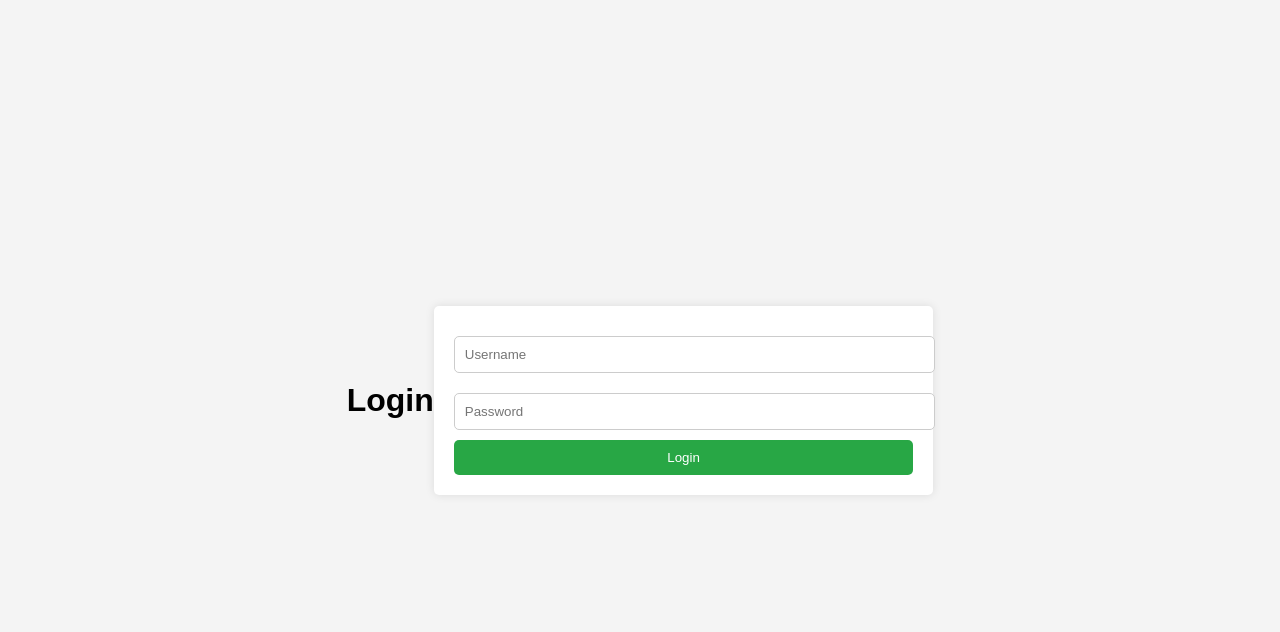
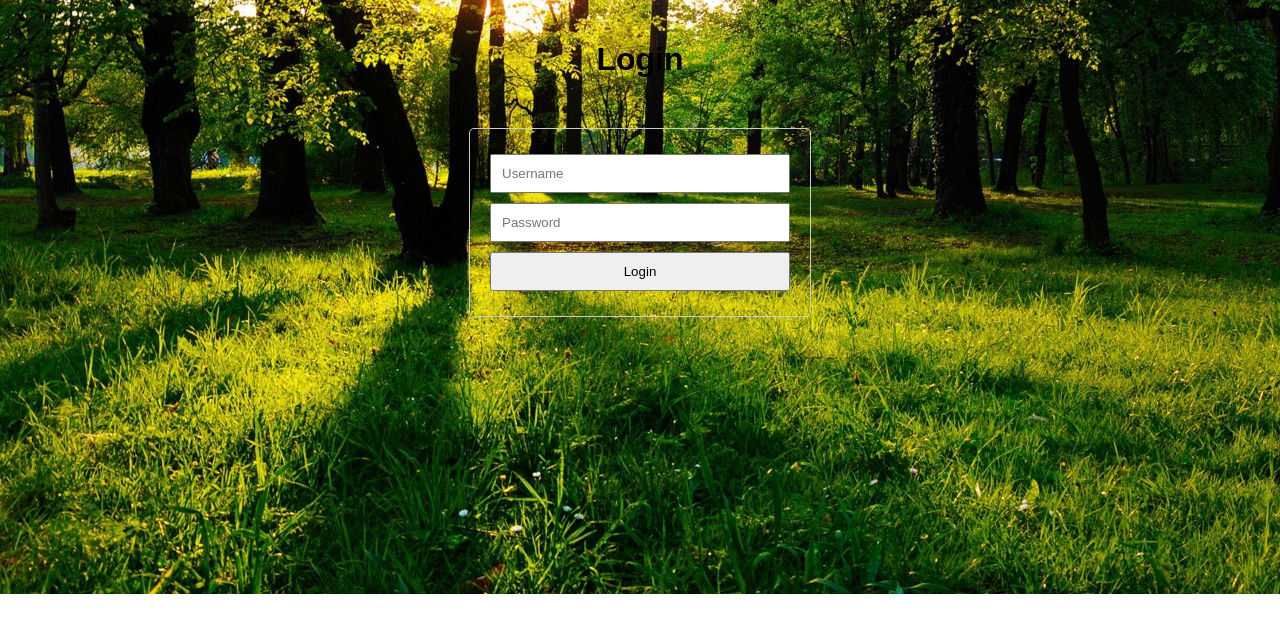
Before and after one commit to MilkeCrow/YouCan, a plain HTML site: page login.html in a window 1280 px wide. Drawn offline with Linux system fonts and the light colour scheme.

Commit message:
Updated all project files

```diff
--- a/css/styles.css
+++ b/css/styles.css
@@ -5,7 +5,7 @@ body {
     padding: 20px;
 
     /* Ensure the file name and path are correct */
-    background-image: url('images/background.jpg');
+    background-image: url('/images/background.jpg');
     background-size: cover;
     /* Ensures the image covers the whole background */
     background-repeat: no-repeat;
--- a/login.html
+++ b/login.html
@@ -3,45 +3,11 @@
 <head>
     <meta charset="UTF-8">
     <meta name="viewport" content="width=device-width, initial-scale=1.0">
-
+    <link rel="stylesheet" href="/css/styles.css">
     <title>Login Page</title>
 </head>
 <body>
-    <style>
-        body {
-            font-family: Arial, sans-serif;
-            background-color: #f4f4f4;
-            display: flex;
-            justify-content: center;
-            align-items: center;
-            height: 100vh;
-            margin: 0;
-        }
-        form {
-            background: white;
-            padding: 20px;
-            border-radius: 5px;
-            box-shadow: 0 0 10px rgba(0, 0, 0, 0.1);
-        }
-        input[type="text"], input[type="password"] {
-            width: 100%;
-            padding: 10px;
-            margin: 10px 0;
-            border: 1px solid #ccc;
-            border-radius: 5px;
-        }
-        button {
-            width: 100%;
-            padding: 10px;
-            background-color: #28a745;
-            color: white;
-            border: none;
-            border-radius: 5px;
-        }
-        .error {
-            color: red;
-        }
-        </style>
+
     <h1>Login</h1>
     <form id="loginForm">
         <input type="text" id="username" name="username" placeholder="Username" required>
```
